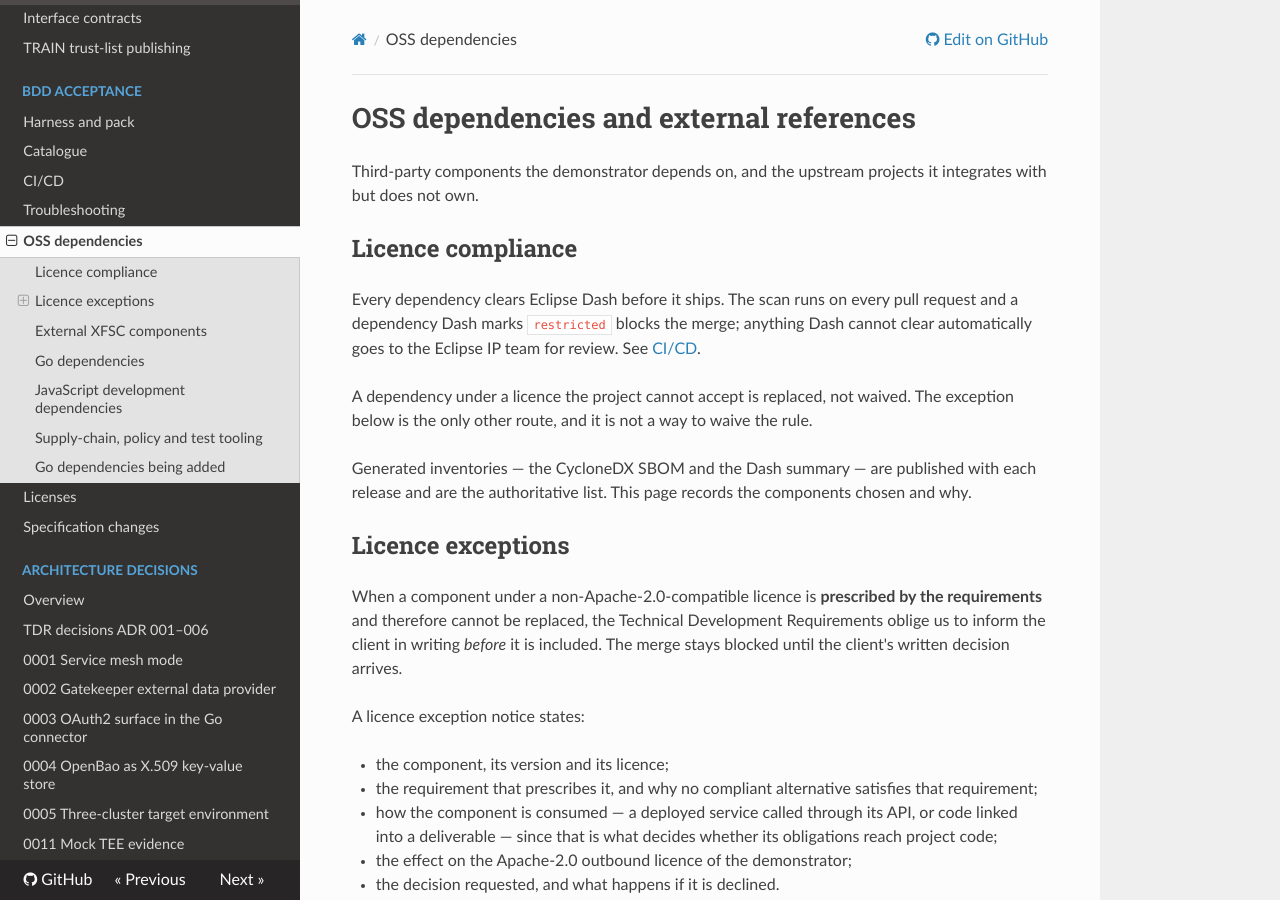
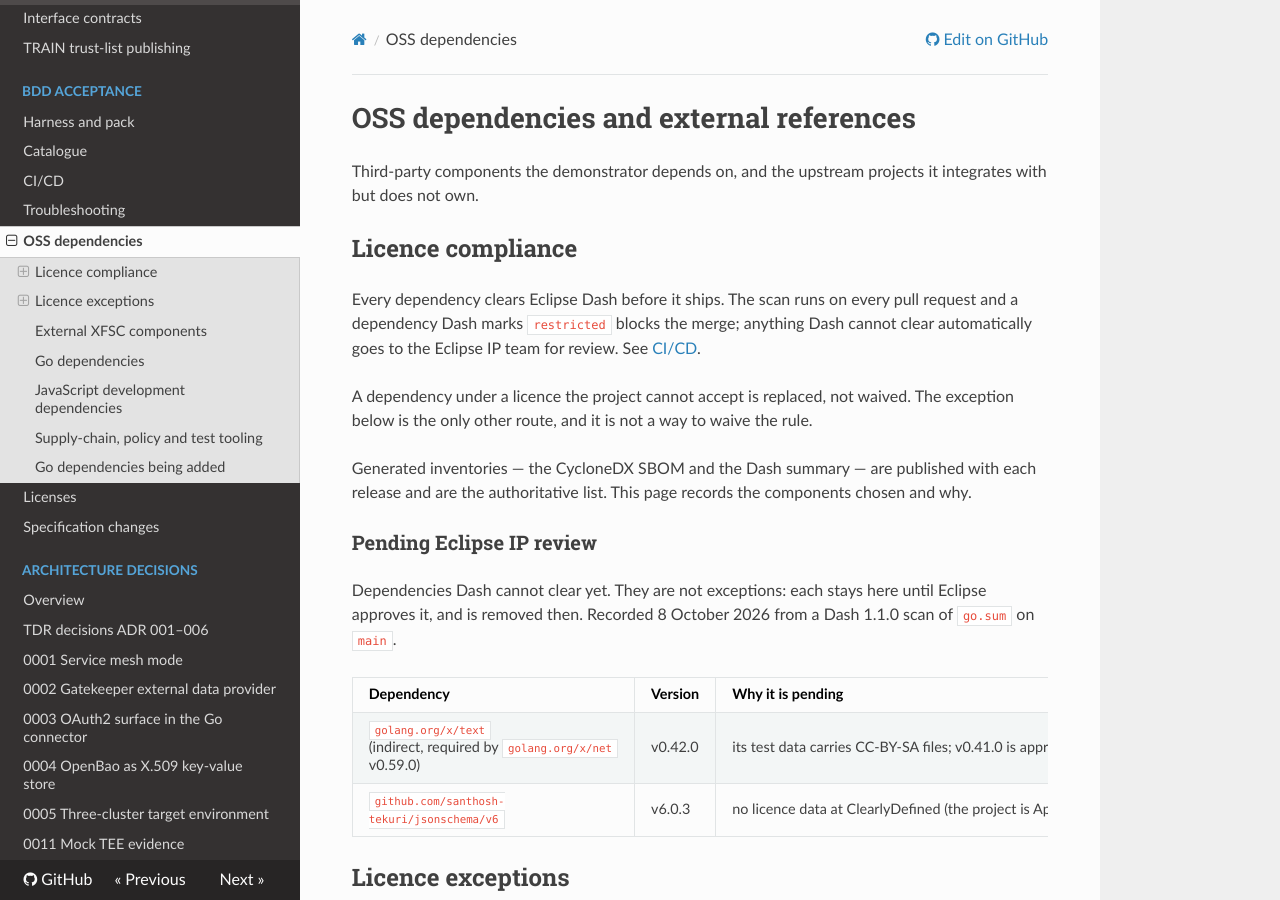
Before and after one commit to Fune5tiAtlas/facis-zero-trust-demonstrator, an MkDocs documentation site: the page built from docs/dependencies.md, in a window 1280 px wide and 900 px high. Built offline with MkDocs 1.6.1, drawn with Linux system fonts in a browser that asks for light colours; nearby versions of some CDN libraries.

Commit message:
Record the dependencies pending Eclipse IP review

```diff
--- a/docs/dependencies.md
+++ b/docs/dependencies.md
@@ -14,6 +14,16 @@
 
 Generated inventories — the CycloneDX SBOM and the Dash summary — are published with each release
 and are the authoritative list. This page records the components chosen and why.
+
+### Pending Eclipse IP review
+
+Dependencies Dash cannot clear yet. They are not exceptions: each stays here until Eclipse approves it,
+and is removed then. Recorded 8 October 2026 from a Dash 1.1.0 scan of `go.sum` on `main`.
+
+| Dependency | Version | Why it is pending | Review |
+|---|---|---|---|
+| `golang.org/x/text` (indirect, required by `golang.org/x/net` v0.59.0) | v0.42.0 | its test data carries CC-BY-SA files; v0.41.0 is approved but taking it would downgrade `x/net`, `x/crypto` and the OAuth2 library | [iplab #32075](https://gitlab.eclipse.org/eclipsefdn/emo-team/iplab/-/work_items/32075), IP team review |
+| `github.com/santhosh-tekuri/jsonschema/v6` | v6.0.3 | no licence data at ClearlyDefined (the project is Apache-2.0; v6.0.2 is approved); kept because v6.0.3 carries validator fixes the admission check relies on | to be filed by the next licence scan on `main` |
 
 ## Licence exceptions
 
```
